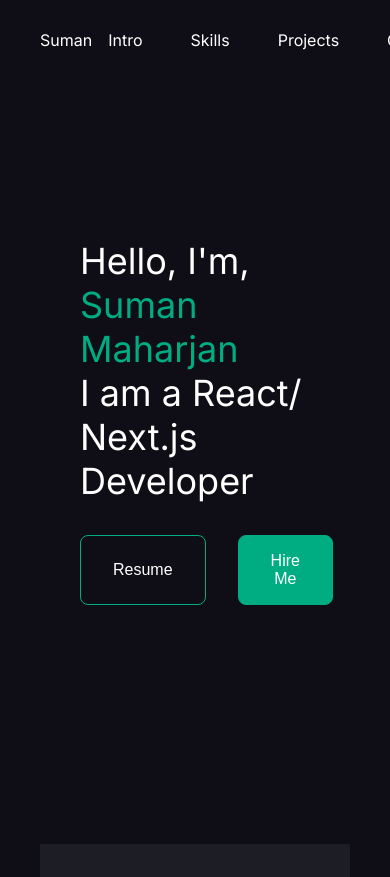
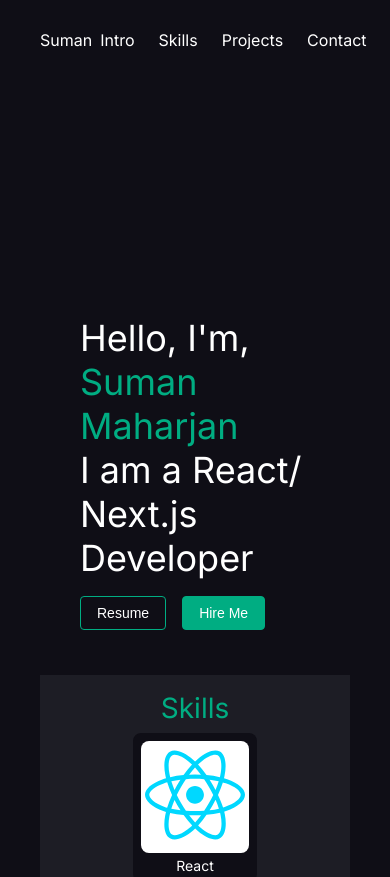
Before and after one commit to nvwns1/portfolio, a Next.js app: page / in a window 390 px wide. Shown: the top 877 px of the page. Built offline with nearby package versions, Linux system fonts and the light colour scheme.

Commit message:
responsive

```diff
--- a/src/app/globals.css
+++ b/src/app/globals.css
@@ -91,3 +91,32 @@ a {
 .animated-svg:hover {
   transform: rotate(360deg);
 }
+
+@media screen and (max-width: 768px) {
+  :root {
+    --font-sm: 0.75rem;
+    --font-md: 0.875rem;
+    --font-lg: 1rem;
+
+    --text-sm: 1.75rem;
+    --text-mg: 2rem;
+    --text-lg: 2.25rem;
+
+    --spacing-none: 0;
+    --spacing-xs: 0.125rem;
+    --spacing-sm: 0.25rem;
+    --spacing-md: 0.5rem;
+    --spacing-lg: 1rem;
+    --spacing-xl: 2rem;
+    --spacing-xl: 2.5rem;
+
+    /* Border radius */
+    --sm: 0.185rem;
+    --md: 0.25rem;
+    --lg: 0.5rem;
+    --radius-none: 0;
+    --radius-minimal: var(--sm);
+    --radius-rounded: var(--md);
+    --radius-full: var(--lg);
+  }
+}
--- a/src/components/Card/ProjectCard/ProjectCard.module.scss
+++ b/src/components/Card/ProjectCard/ProjectCard.module.scss
@@ -1,4 +1,5 @@
 .wrapper {
+  padding-top: var(--spacing-md);
   display: flex;
   gap: var(--spacing-md);
   height: 400px;
@@ -8,7 +9,7 @@
 }
 
 .image {
-  flex: 30%;
+  flex: 50%;
   padding: var(--spacing-lg) 0;
   display: flex;
   align-items: center;
@@ -16,26 +17,26 @@
 
   .projectImage {
     object-fit: contain;
-    height: 80%;
-    width: 80%;
+    height: 90%;
+    width: 90%;
     position: relative;
   }
 }
 
 .content {
-  flex: 40%;
+  flex: 50%;
   display: flex;
   flex-direction: column;
-  padding: var(--spacing-lg) var(--spacing-xl);
+  padding: var(--spacing-lg);
   justify-content: space-between;
 
   .head {
+    width: 100%;
+    height: 70%;
     display: flex;
     flex-direction: column;
     gap: var(--spacing-sm);
-    line-height: 2;
-    overflow: hidden;
-    text-overflow: ellipsis;
+    line-height: 1.5;
     .title {
       font-size: var(--font-lg);
     }
@@ -44,13 +45,14 @@
     }
     .description {
       font-size: var(--font-md);
+      overflow: scroll;
     }
   }
   .bottom {
     display: flex;
     flex-direction: column;
     gap: var(--spacing-lg);
-    padding-bottom: var(--spacing-md);
+    padding: var(--spacing-md) 0;
     .bottomHead {
       display: flex;
       gap: var(--spacing-lg);
@@ -64,8 +66,9 @@
 
 @media screen and (max-width: 768px) {
   .wrapper {
+    overflow: scroll;
     flex-direction: column;
-    height: auto;
+    height: 100%;
   }
   .image {
     padding: var(--spacing-md) 0;
--- a/src/components/Card/ProjectCard/ProjectCard.tsx
+++ b/src/components/Card/ProjectCard/ProjectCard.tsx
@@ -33,12 +33,12 @@ const ProjectCard = ({
                 <div className={styles.head}>
                     <p className={styles.title}>{title}</p>
                     <p className={styles.description}>{description}</p>
-                    {status && <p className={styles.status}>&#8226; {status}</p>}
+                    <p className={styles.status}> {status ? status : ' '}</p>
                 </div>
                 <div className={styles.bottom}>
                     <div className={styles.bottomHead}>
                         {technologyUsed.map((tech, index) => (
-                            <span key={index} className={styles.tech}>&#8226; {tech}</span>
+                            <span key={index} className={styles.tech}>{tech}</span>
                         ))}
                     </div>
                     <div className={styles.buttonSection}>
--- a/src/components/Card/SkillsCard/SkillCard.tsx
+++ b/src/components/Card/SkillsCard/SkillCard.tsx
@@ -4,6 +4,7 @@ import styles from './SkillCard.module.scss'
 import Image from 'next/image'
 import { classnames } from '@/lib/helper/utils'
 import { openURLInNewTab } from '@/lib/helper/openUrl'
+import useWindowWidth, { WindowScreenEnum } from '@/lib/hook/windowWidth'
 
 export interface ISkillCard {
     title: string
@@ -18,10 +19,21 @@ interface ISizeData {
     md: number
     lg: number
 }
-const sizeData: ISizeData = {
-    sm: 50,
-    md: 150,
-    lg: 200
+interface IWindowSize {
+    [WindowScreenEnum.Desktop]: ISizeData;
+    [WindowScreenEnum.Tablet]: ISizeData;
+}
+const sizeData: IWindowSize = {
+    [WindowScreenEnum.Desktop]: {
+        sm: 50,
+        md: 150,
+        lg: 200
+    },
+    [WindowScreenEnum.Tablet]: {
+        sm: 40,
+        md: 100,
+        lg: 150,
+    }
 }
 
 const SkillCard = ({ title, image, src, size = 'md', hover = false }: ISkillCard) => {
@@ -32,7 +44,8 @@ const SkillCard = ({ title, image, src, size = 'md', hover = false }: ISkillCard
             src && styles.hover
         ])
     }
-    const sizeValue = sizeData[size]
+    const { windowScreen } = useWindowWidth()
+    const sizeValue = sizeData[windowScreen][size]
     return (
         <div className={classNames.root} onClick={() => src && openURLInNewTab(src)}>
             <div className={styles.image}>
--- a/src/components/Component/Button/Button.module.scss
+++ b/src/components/Component/Button/Button.module.scss
@@ -23,5 +23,7 @@
 
   .btnLabel {
     font-size: var(--font-md);
+    white-space: nowrap;
+
   }
 }
--- a/src/components/Intro/Intro.module.scss
+++ b/src/components/Intro/Intro.module.scss
@@ -1,6 +1,7 @@
 .main {
   height: 100vh;
   display: flex;
+  flex-direction: row;
   .leftSide {
     display: flex;
     justify-content: center;
@@ -28,3 +29,18 @@
     }
   }
 }
+
+@media screen and (max-width: 768px) {
+  .main {
+    height: 80vh;
+    display: flex;
+    flex-direction: column;
+  }
+  .leftSide {
+    flex: 40%;
+    height: 100%;
+  }
+  .rightSide {
+    flex: 60%;
+  }
+}
--- a/src/components/Projects/Projects.module.scss
+++ b/src/components/Projects/Projects.module.scss
@@ -1,4 +1,5 @@
 .projectCardContainer {
+  padding-top: var(--spacing-lg);
   display: flex;
   flex-direction: column;
   width: 100%;
--- /dev/null
+++ b/src/lib/hook/windowWidth.ts
@@ -0,0 +1,30 @@
+import { useEffect, useState } from "react";
+
+export enum WindowScreenEnum {
+  Desktop,
+  Tablet,
+}
+
+export default function useWindowWidth() {
+  const [windowWidth, setWindowWidth] = useState<number>(0);
+  useEffect(() => {
+    const handleResize = () => {
+      setWindowWidth(window.screen.width);
+    };
+    if (typeof window !== "undefined") {
+      setWindowWidth(window.innerWidth);
+      window.addEventListener("resize", handleResize);
+
+      return () => {
+        window.removeEventListener("resize", handleResize);
+      };
+    }
+  }, []);
+  let windowScreen = WindowScreenEnum.Desktop;
+  if (windowWidth > 768) {
+    windowScreen = WindowScreenEnum.Desktop;
+  } else if (windowWidth < 768) {
+    windowScreen = WindowScreenEnum.Tablet;
+  }
+  return { windowWidth, windowScreen };
+}
```
